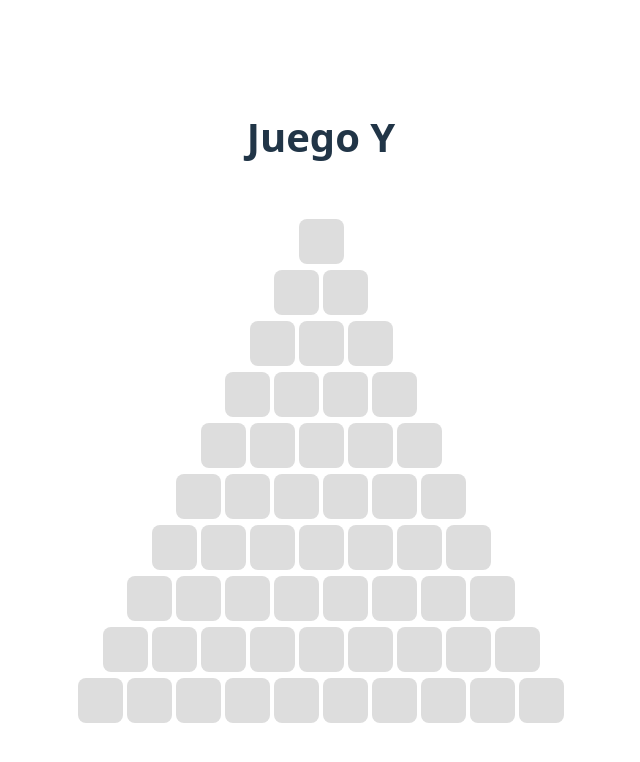
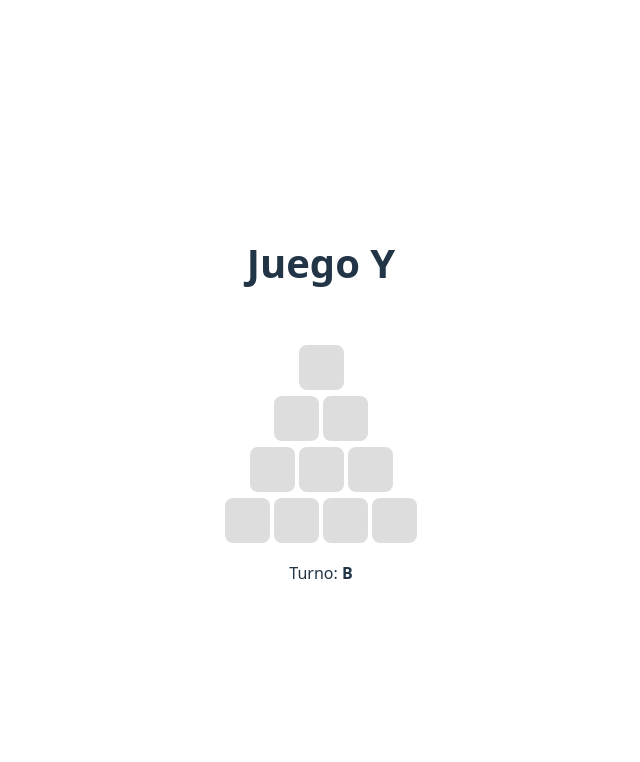
Before and after one commit to Arquisoft/yovi_es1a, a React app in the folder webapp/: page /game in a window 1280 px wide. Shown: the top 762 px of the page, without its empty margins (319-959 px from the left). Built offline with nearby package versions, Linux system fonts and the light colour scheme; the HTML template or start-up script is replaced by a standard one.

Commit message:
Añado acción al clicar en una casilla

```diff
--- a/webapp/src/Tablero.tsx
+++ b/webapp/src/Tablero.tsx
@@ -1,31 +1,92 @@
-import React from "react";
+import React, { useState }  from "react";
 import "./Tablero.css";
 
-const TAM_TABLERO = 10;
+const TAM = 4;
+type Player = "B" | "R";
 
 const GameBoard: React.FC = () => {
-  const generarTablero = () => {
+  const [layout, setLayout] = useState("....");
+  const [turn, setTurn] = useState<Player>("B");
+  const [loading, setLoading] = useState(false);
+
+  //Crear tablero del tamaño indicado
+  //Empieza con . pero luego va cambiando
+  const crearTablero = () => {
+    let index = 0;
     const filas = [];
 
-    for (let i = 0; i < TAM_TABLERO; i++) {
-        const casillas = [];
-        for (let j = 0; j <= i; j++) {
-            casillas.push( <button key={`${i}-${j}`} className="casilla" onClick={() => handleClick(i, j)}></button>);
-        }
+    for (let i = 0; i < TAM; i++) {
+      const casillas = [];
 
-        filas.push( <div key={i} className="tablero">{casillas}</div>//Casillas de cada fila
+      for (let j = 0; j <= i; j++) {
+        const valor = layout[index];//Asigno .
+        index++;
+
+        casillas.push(
+          <button
+            key={`${i}-${j}`}
+            className="casilla"
+            onClick={() => jugar(i, j)}
+            disabled={valor !== "." || loading}//Boton desabilitado si es distinto de . o si está esperando la respuesta del backend
+          >
+            {valor !== "." ? valor : ""}
+          </button>//Si valor no es "." → la casilla tiene un jugador ("B" o "R"), sino ""
         );
+      }
+
+      filas.push(
+        <div key={i} className="tablero">
+          {casillas}
+        </div>//Añado las casillas de cada fila
+      );
     }
 
     return filas;
-};
+  };
+
+  // Cuando el jugador hace click
+  const jugar = async (row: number, col: number) => {
+    setLoading(true);//Espero
+
+    try {
+      const API_URL =
+        import.meta.env.VITE_API_URL || "http://localhost:3000";
+
+      const res = await fetch(`${API_URL}/play`, {
+        method: "POST",
+        headers: { "Content-Type": "application/json" },
+        body: JSON.stringify({
+          size: TAM,
+          turn: turn,
+          players: ["B", "R"],
+          layout: layout,
+          //move_: { row, col },
+        }),
+      });
+
+      const data = await res.json();
+
+      if (res.ok) {
+        setLayout(data.layout);
+        setTurn(data.turn);
+      }
+    } catch (error) {
+      console.log("Error:", error);
+    }
+
+    setLoading(false);
+  };
 
 return (
     <div className="gameBoard">
         <h2>Juego Y</h2>
         <div className="board">
-            {generarTablero()}
+            {crearTablero()}
         </div>
+
+        <p>
+        Turno: <strong>{turn}</strong>
+      </p>
     </div>
   );
 };
```
